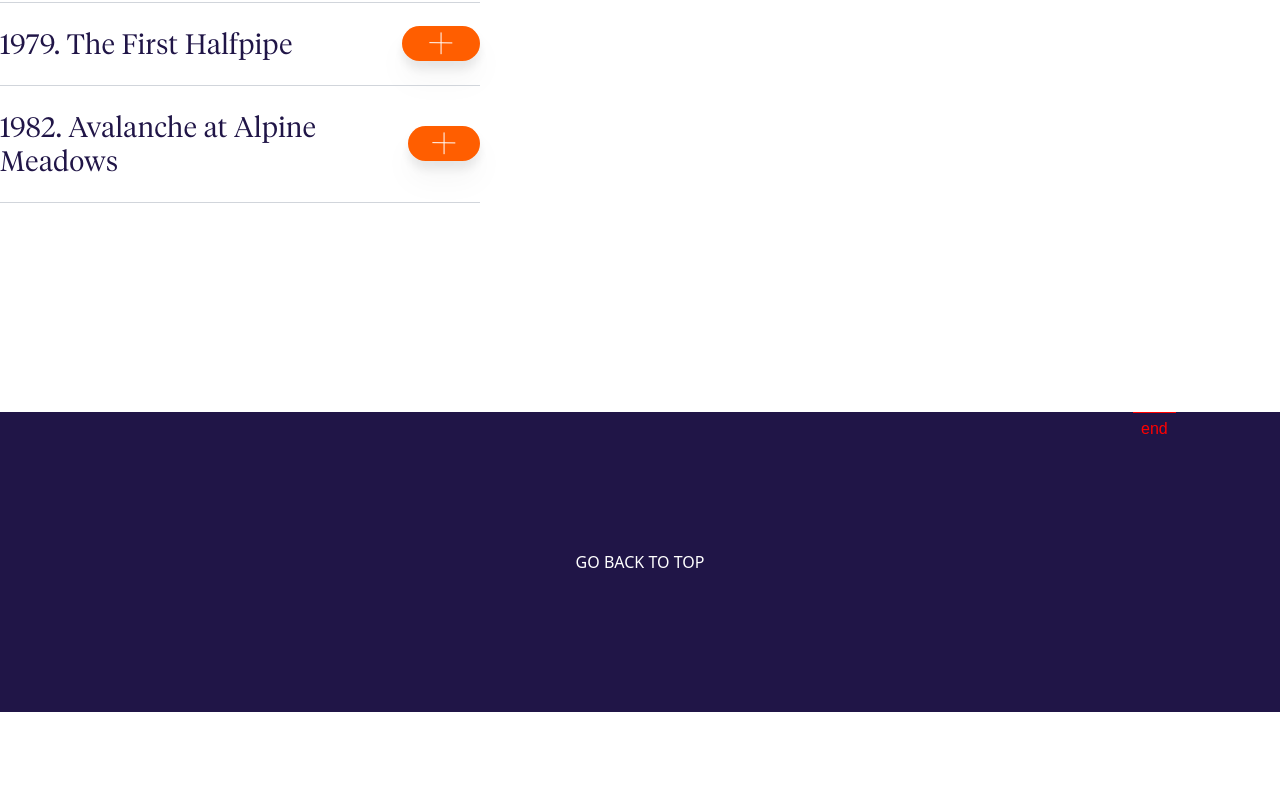
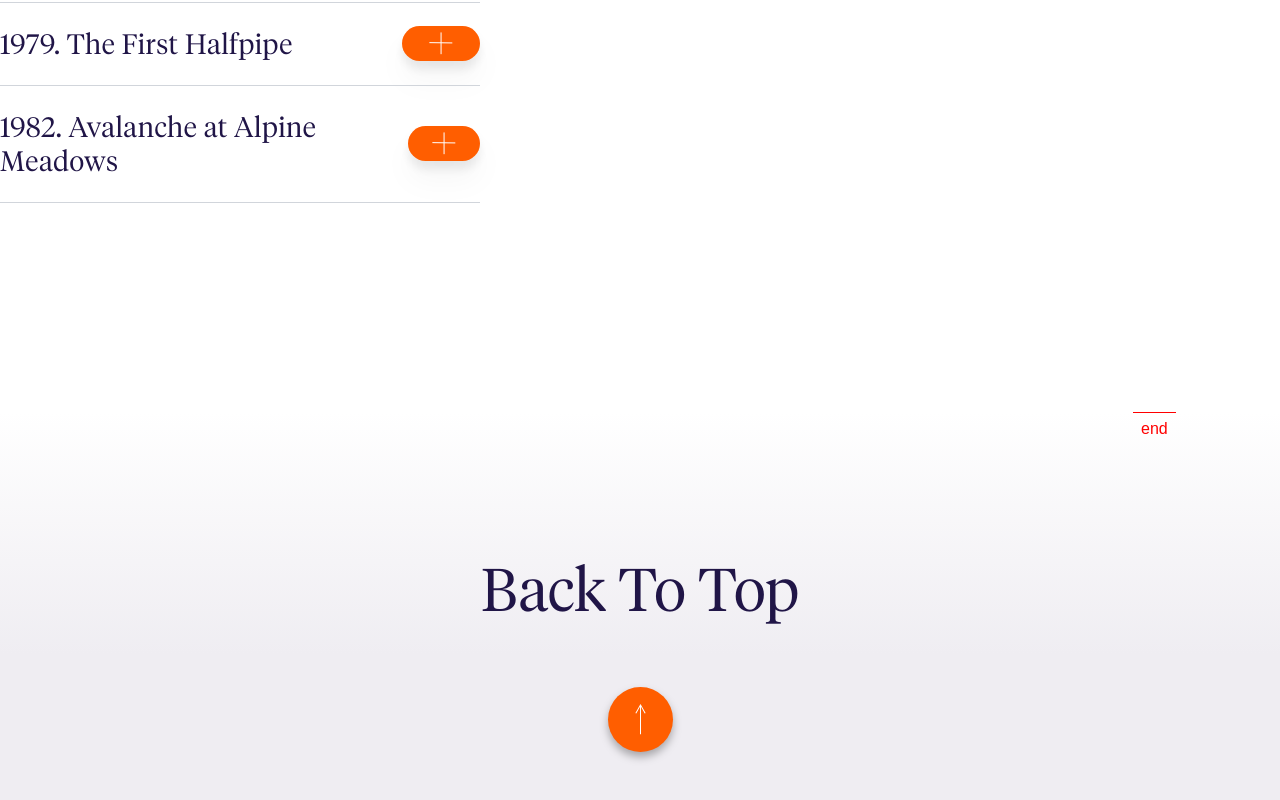
Before and after one commit to enriquepalaciosv/palisades, a Vue app: page / in a window 1280 px wide. Shown: the part 3588-4388 px from the top of the page. Before the commit the page ends 4300 px from the top, so only its background shows below. Built offline with nearby package versions, Linux system fonts and the light colour scheme.

Commit message:
Change footer style

```diff
--- a/src/components/BackToTop.vue
+++ b/src/components/BackToTop.vue
@@ -7,13 +7,30 @@ defineProps({
 
 <template>
   <div class="back-top">
-    <a v-scroll-to="'#tl-section-0'" href="#">GO BACK TO TOP</a>
+    <a v-scroll-to="'#tl-section-0'" href="#">Back To Top</a>
+    <img
+      v-scroll-to="'#tl-section-0'"
+      src="../assets/images/back.svg"
+      alt="back button"
+      class="back-button"
+    />
   </div>
 </template>
 
 <style lang="scss" scoped>
 .back-top {
   height: 300px;
-  @apply bg-blue text-white flex justify-center items-center;
+  @apply bg-blue text-blue font-headline font-light text-[60px] flex flex-col justify-center items-center h-[486px];
+
+  background: linear-gradient(
+    180deg,
+    rgba(255, 255, 255, 1) 0%,
+    rgba(239, 237, 242, 1) 50%,
+    rgba(239, 237, 242, 1) 100%
+  );
+  .back-button {
+    @apply mt-[48px];
+    cursor: pointer;
+  }
 }
 </style>
```
Also changed, not shown: src/assets/images/back.svg (added).
